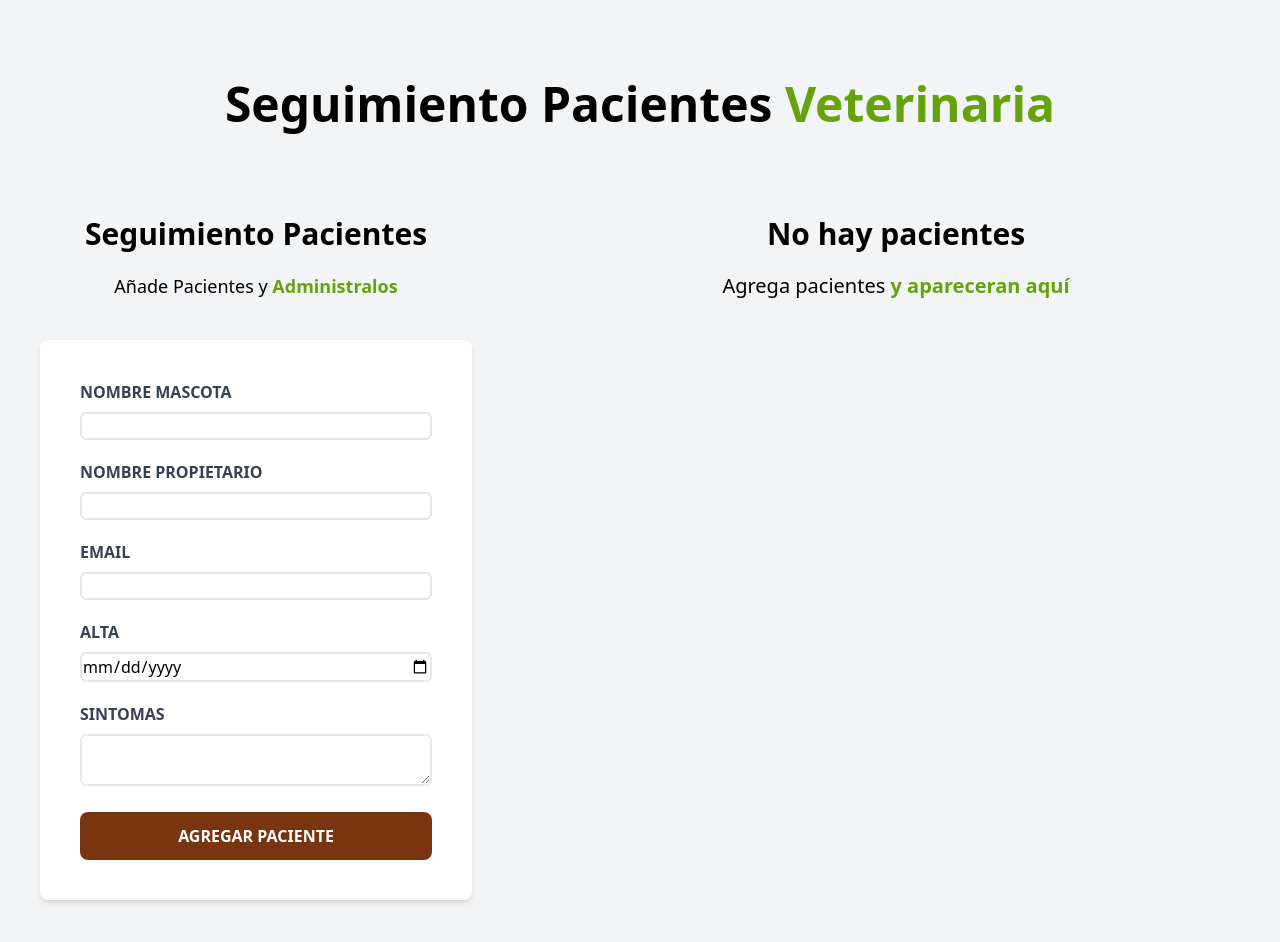
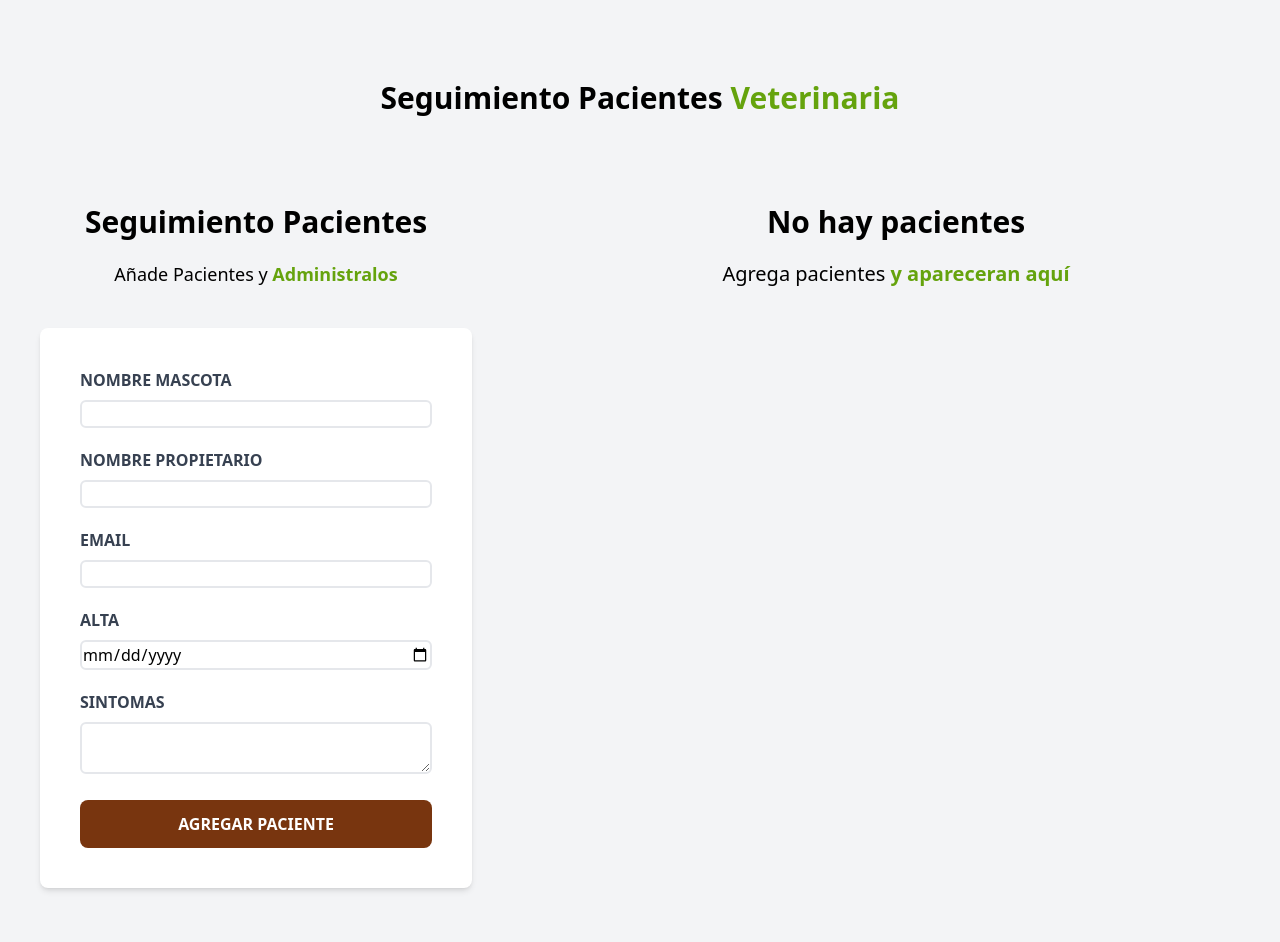
Before and after one commit to aleee-git/Veterinaria-react, a React (Vite) app: page / in a window 1280 px wide. Shown: the top 942 px of the page. Built offline with nearby package versions, Linux system fonts and the light colour scheme.

Commit message:
Detalles

```diff
--- a/src/Components/Header.jsx
+++ b/src/Components/Header.jsx
@@ -1,9 +1,8 @@
 function Header () {
 
     return (
-        <h1 className="font-black text-5xl text-center w-1/2 mx-auto md:w-2/3"> Seguimiento Pacientes {''}
-
-        <span className="text-lime-600">Veterinaria </span></h1>
+        <h1 className="text-center font-black text-3xl w-1/2 mx-auto md:w-2/3"> Seguimiento Pacientes {''}
+        <span className="text-lime-600">Veterinaria</span></h1>
     )
 }
 
```
